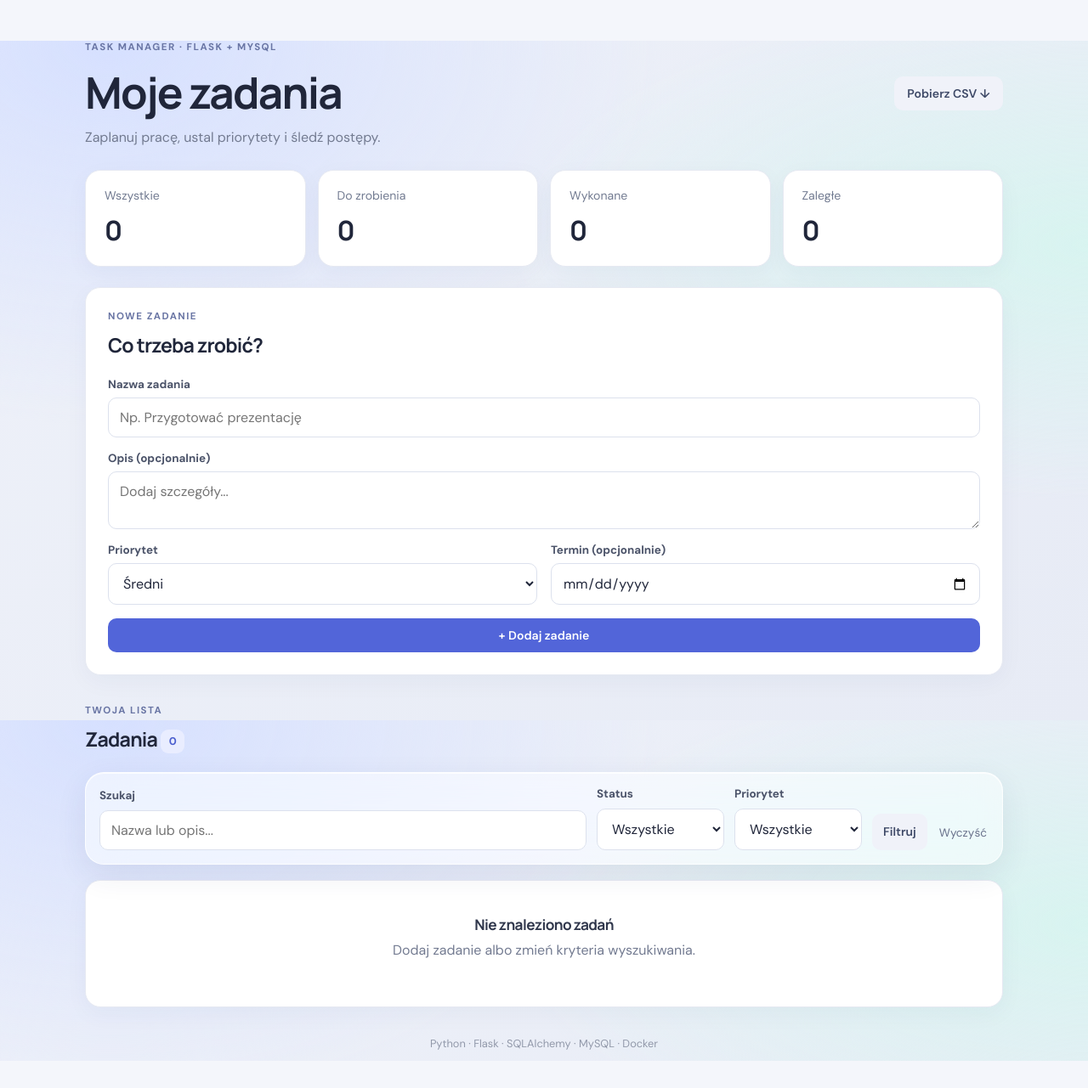
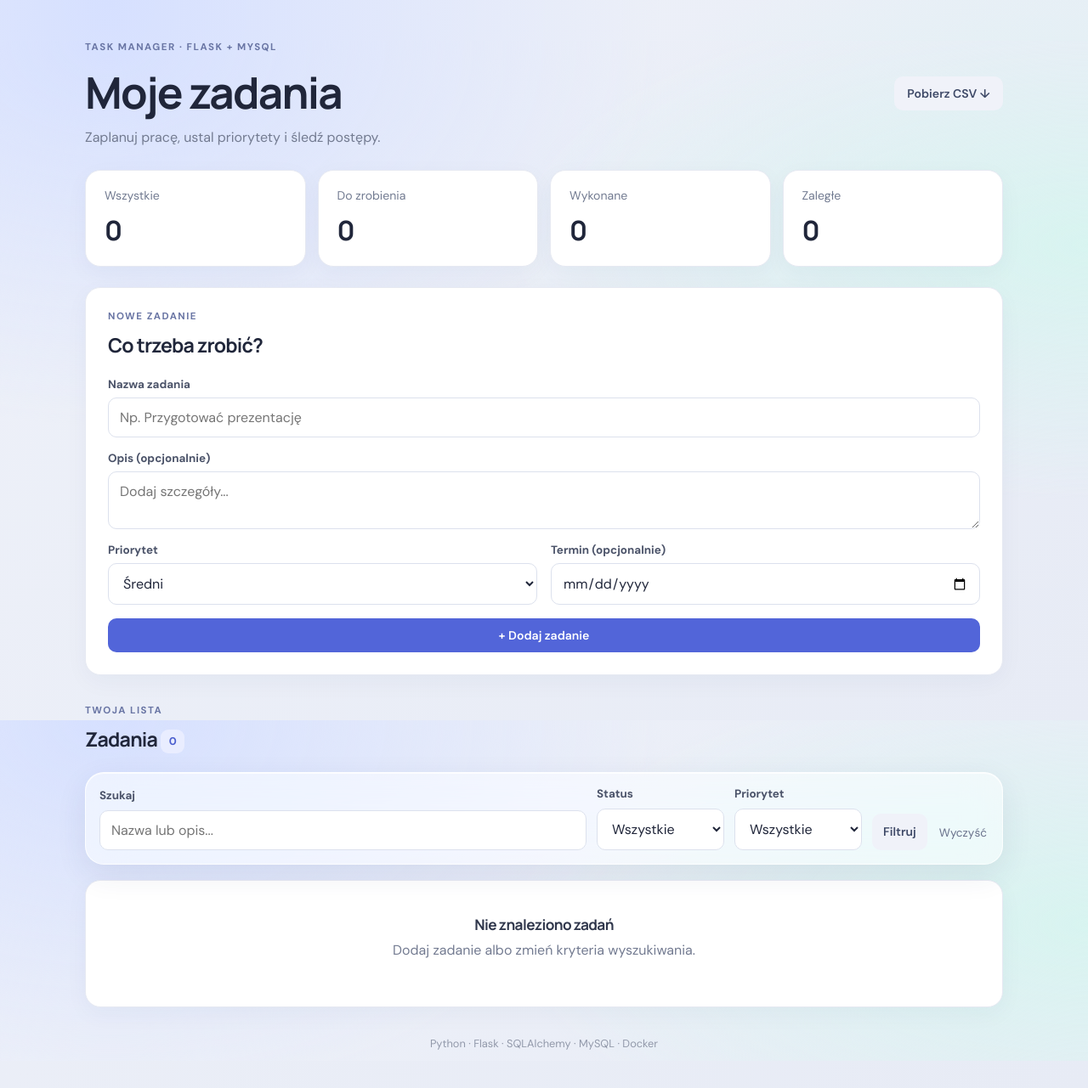
Before and after one commit to KrystianDreger/systemZarzadzaniaZadaniami, a Flask app: page / in a window 1280 px wide. Shown: the whole page at 85% size. Run offline with Flask 3, Linux system fonts and the light colour scheme.

Commit message:
ulepszono wyglad i reaktywnosc aplikacji

```diff
--- a/static/style.css
+++ b/static/style.css
@@ -1,5 +1,5 @@
 @import url('https://fonts.googleapis.com/css2?family=DM+Sans:wght@400;500;600;700&family=Manrope:wght@500;600;700;800&display=swap');
-:root{font-family:"DM Sans",sans-serif;color:#20263a;background:#f4f6fb;font-synthesis:none}
+:root{font-family:"DM Sans",sans-serif;color:#20263a;background: radial-gradient(ellipse at 10% 0%, #d6e0ff, transparent 40%), radial-gradient(ellipse at 100% 30%, #d8f4f0, transparent 38%), linear-gradient(135deg, #eef1f9, #e7ebf5);}
 *{box-sizing:border-box}body{margin:0;background:radial-gradient(ellipse at top left,#e9edff 0,transparent 40%),#f5f7fb}
 .container{width:min(1080px,calc(100% - 32px));margin:48px auto 32px}.narrow{max-width:760px}
 .hero{display:flex;justify-content:space-between;align-items:center;gap:24px;margin-bottom:28px}
```
